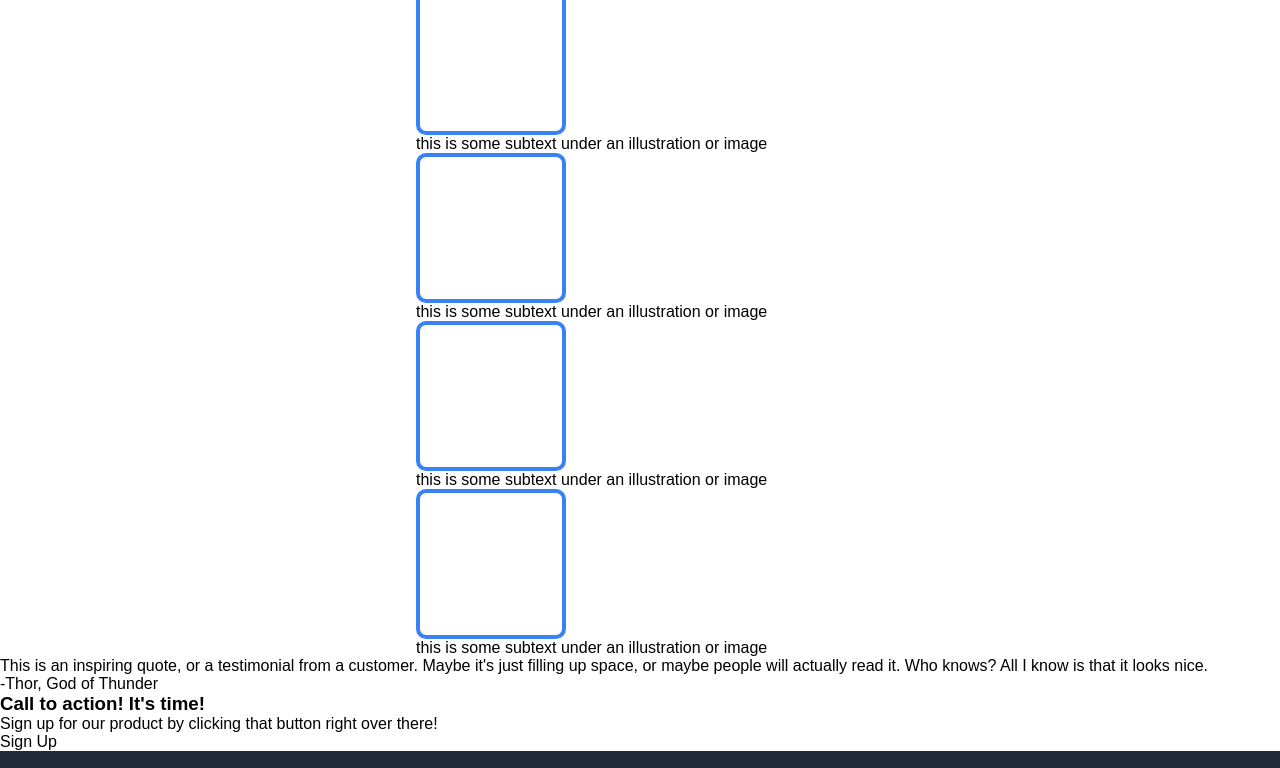
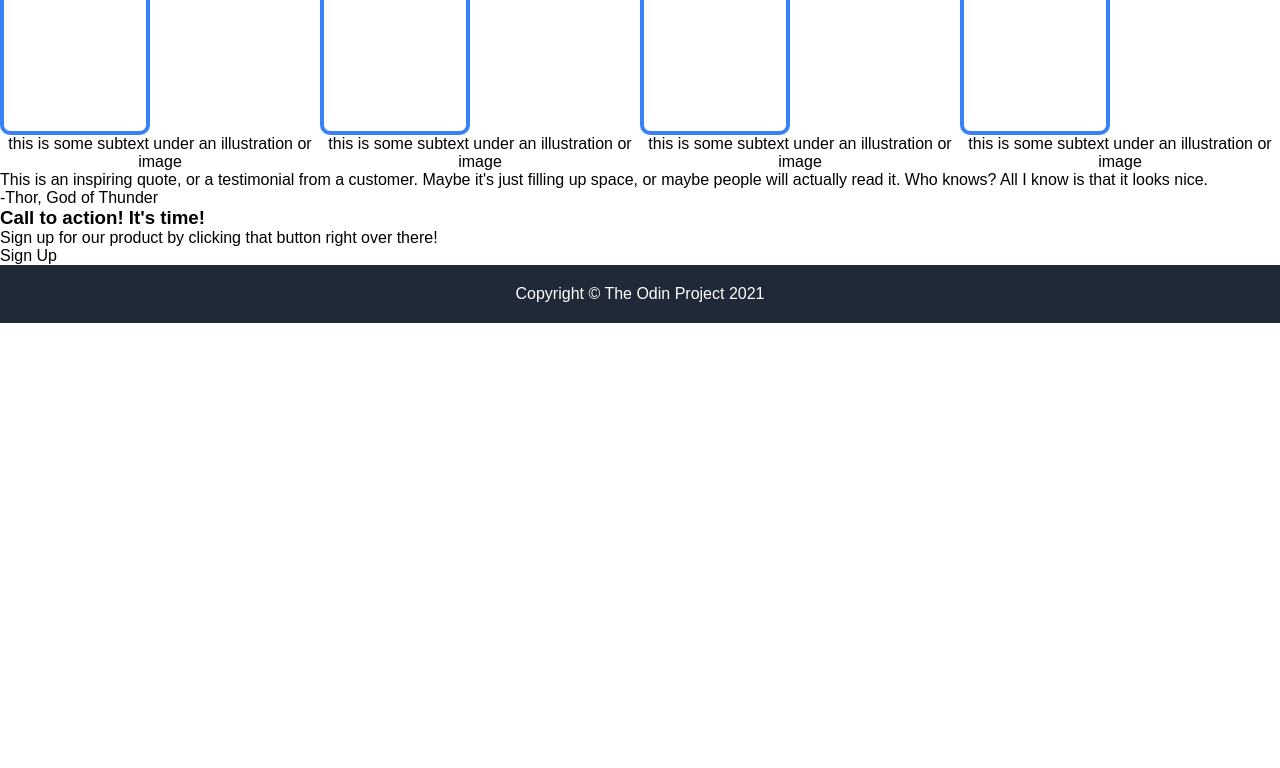
Before and after one commit to bluartie/landing-page, a plain HTML site: page index.html in a window 1280 px wide. Shown: the part 569-1337 px from the top of the page. After the commit the page ends 892 px from the top, so only its background shows below. Drawn offline with Linux system fonts and the light colour scheme.

Commit message:
change format of image-and-subtext class to line up pictures horizontally

```diff
--- a/index.html
+++ b/index.html
@@ -39,20 +39,14 @@
                         <div class="image-placeholder"></div>
                         <div class="subtext">this is some subtext under an illustration or image</div>
                     </div>
-                </div>
-                <div class="subtext-container">
                     <div class="image-and-subtext">
                         <div class="image-placeholder"></div>
                         <div class="subtext">this is some subtext under an illustration or image</div>
                     </div>
-                </div>
-                <div class="subtext-container">
                     <div class="image-and-subtext">
                         <div class="image-placeholder"></div>
                         <div class="subtext">this is some subtext under an illustration or image</div>
                     </div>
-                </div>
-                <div class="subtext-container">
                     <div class="image-and-subtext">
                         <div class="image-placeholder"></div>
                         <div class="subtext">this is some subtext under an illustration or image</div>
--- a/styles.css
+++ b/styles.css
@@ -122,7 +122,15 @@ a:link, a:visited {
     background-color: white;
 }
 
+.subtext-container {
+    display: flex;
+    justify-content: center;
+}
 
+.image-and-subtext {
+    max-width: 150;
+    text-align: center;
+}
 
 
 
```
